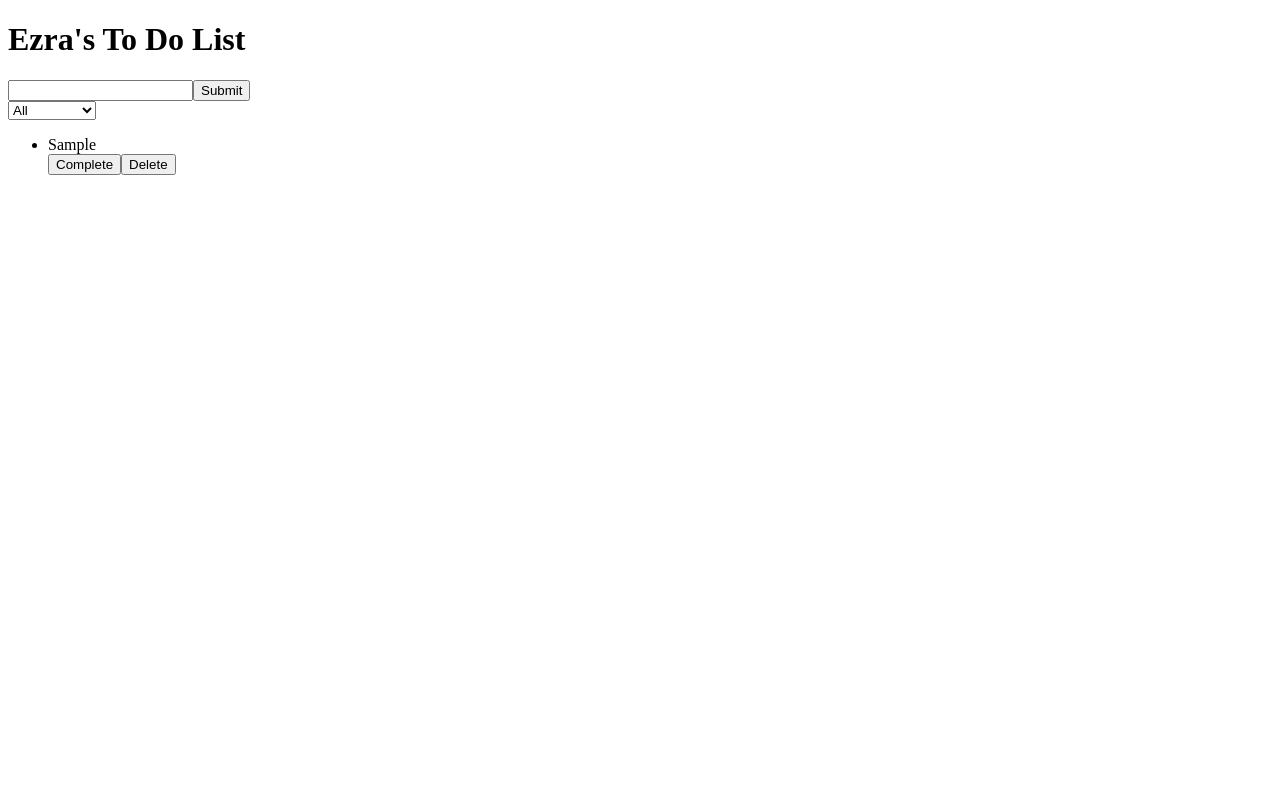
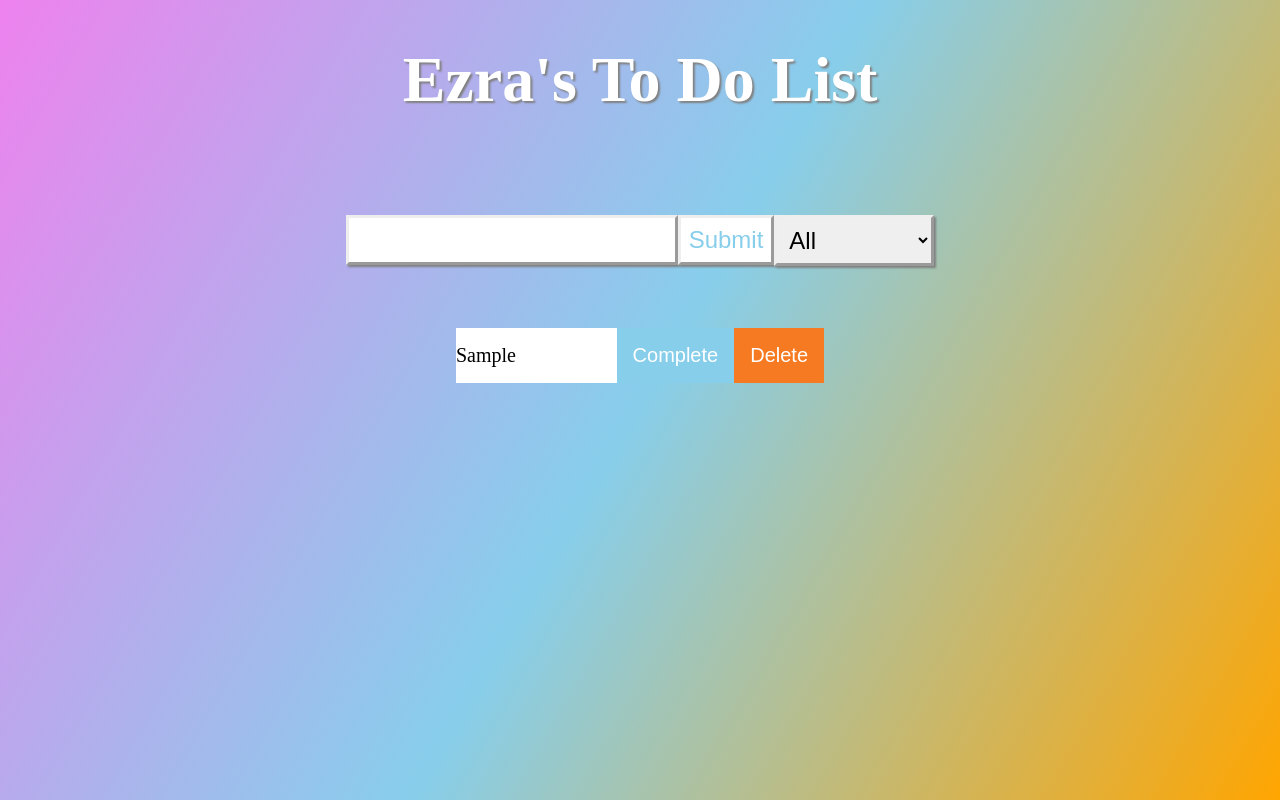
Before and after one commit to kmaustin32/to-do-list, a React (Vite) app: page / in a window 1280 px wide. Both pictures are taken after typing "Sample" into the empty fields and a click on the button "Submit". Built offline with nearby package versions, Linux system fonts and the light colour scheme.

Commit message:
Started to style

```diff
--- a/src/App.js
+++ b/src/App.js
@@ -2,6 +2,8 @@ import React, {useState, useEffect} from 'react';
 //components
 import Form from './components/Form';
 import ToDoList from './components/ToDoList';
+//Style
+import './style.scss';
 
 const App = () => {
 
@@ -49,7 +51,7 @@ const App = () => {
 
 
     return (
-        <div className="App">
+        <div className="app">
             <div className="header">
                 <h1>Ezra's To Do List </h1>
             </div>
--- a/src/components/Form.js
+++ b/src/components/Form.js
@@ -17,7 +17,7 @@ const Form = ({input, setInput, list, setList, setStatus}) => {
     }
 
     return(
-        <form>
+        <form className="form">
             <input
             type="text"
             className="to-do-input"
--- /dev/null
+++ b/src/style.scss
@@ -0,0 +1,96 @@
+* {
+    margin: 0;
+    padding: 0;
+
+}
+
+.app {
+    background-image: linear-gradient(120deg, violet, skyblue, orange);
+    min-height: 100vh;
+}
+
+.header {
+    color: white;
+    font-size: 2rem;
+    text-shadow: 2px 2px 2px gray;
+}
+
+.form {
+    input, button, select {
+        padding: .5rem;
+        font-size: 1.5rem;
+        border: outset;
+        box-shadow: 2px 2px 2px gray;
+        outline: none;
+    }
+    button {
+        background: white;
+        color: skyblue;
+        cursor: pointer;
+        transition: all .75s ease;
+    }
+    button:hover {
+        color: white;
+        background: skyblue;
+    }
+}
+
+.form, .header {
+    min-height: 20vh;
+    display: flex;
+    align-items: center;
+    justify-content: center;
+}
+
+.to-do-container {
+    display: flex;
+    justify-content: center;
+    align-items: center;
+}
+
+.to-do-list {
+    min-width: 30%;
+    list-style: none;
+}
+
+.to-do {
+    margin: .5rem;
+    color: black;
+    background: white;
+    font-size: 1.25rem;
+    display: flex;
+    justify-content: space-between;
+    align-items: center;
+
+    li {
+        flex: 1;
+    }
+}
+
+.complete {
+    background: skyblue;
+    color: white;
+    border: none;
+    padding: 1rem;
+    cursor: pointer;
+    transition: all .75s ease;
+    font-size: 1.25rem;
+    &:hover {
+        background: violet;
+        color:white;
+    }
+}
+
+.delete {
+    background: rgb(246, 122, 33);
+    color: white;
+    border: none;
+    padding: 1rem;
+    cursor: pointer;
+    transition: all .75s ease;
+    font-size: 1.25rem;
+    &:hover {
+        background: rgb(255, 60, 60);
+        color: white;
+    }
+}
```
Also changed, not shown: package.json (+7 -2 lines), 1 other file (tests, documents, lock files or other folders).
